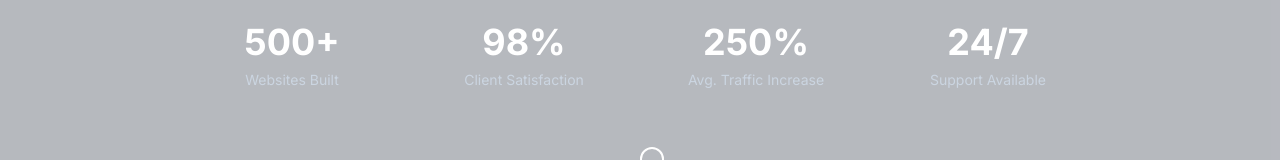
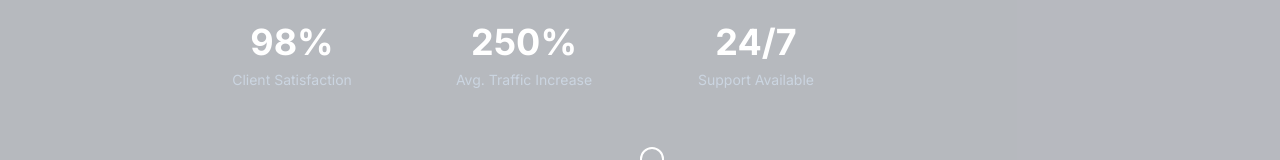
Before and after one commit to JonathanMartinez12/NOLA-Web-Development-, a Next.js app: page / in a window 1280 px wide. Shown: the part 584-744 px from the top of the page. Built offline with nearby package versions, Linux system fonts and the light colour scheme.

Commit message:
Remove inaccurate '500+ Websites Built' stat from hero
https://claude.ai/code/session_01Lgmjx4iQYcVNdZcjyqtzuK

```diff
--- a/app/page.tsx
+++ b/app/page.tsx
@@ -72,7 +72,6 @@ const testimonials = [
 ];
 
 const stats = [
-  { number: '500+', label: 'Websites Built' },
   { number: '98%', label: 'Client Satisfaction' },
   { number: '250%', label: 'Avg. Traffic Increase' },
   { number: '24/7', label: 'Support Available' },
```
